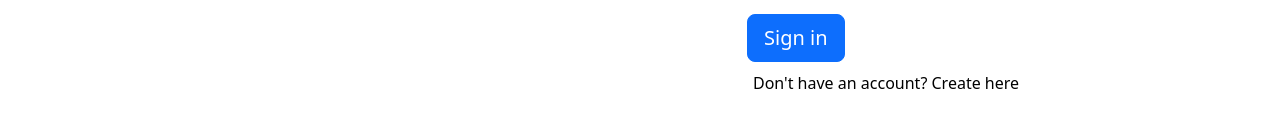
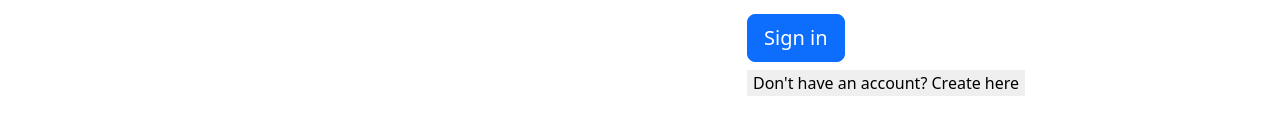
Before and after one commit to kevs25/Instagram-Client, a React (Create React App) app: page / in a window 1280 px wide. Shown: the part 554-688 px from the top of the page. Built offline with nearby package versions, Linux system fonts and the light colour scheme.

Commit message:
changed btn color in signup

```diff
--- a/src/LoginComponent/LoginPage.js
+++ b/src/LoginComponent/LoginPage.js
@@ -153,7 +153,7 @@ function LoginPage() {
                   Sign in
                 </button>
                 <div className="mt-2">
-                  <button type="submit" className="border-0 bg-white" onClick={gotoSignup}>
+                  <button type="submit" className="border-0" onClick={gotoSignup}>
                     Don't have an account? Create here
                   </button>
                 </div>
```
